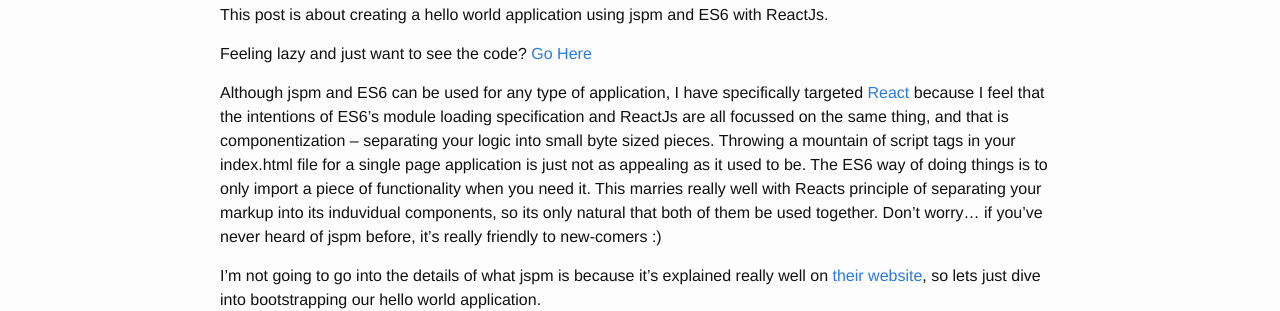
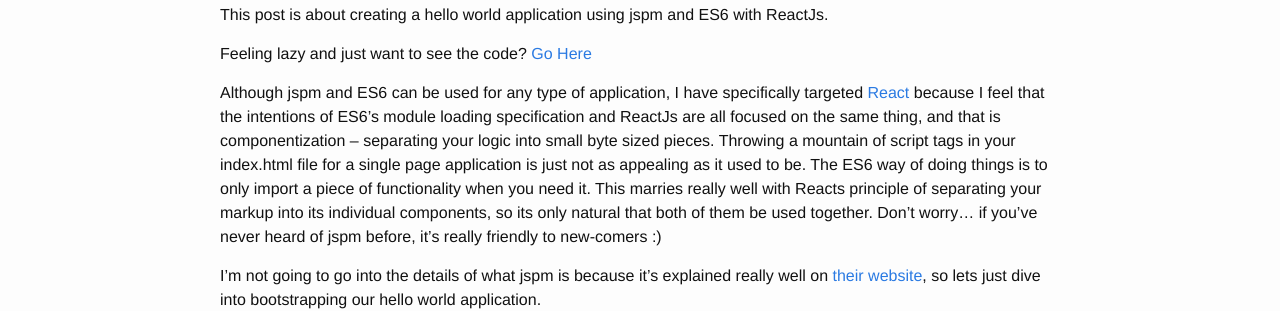
Before and after one commit to sohamkamani/sohamkamani.github.io, a Jekyll site: the page built from _posts/2015-08-31-react-jspm-es6.md, in a window 1280 px wide and 900 px high. Shown: the part 249-560 px from the top of the window. Built offline with Jekyll 4.4.1, drawn with Linux system fonts in a browser that asks for light colours; nearby versions of some CDN libraries; comment, search, counter and statistics services are not loaded.

Commit message:
spelling corrections

```diff
--- a/_posts/2015-08-31-react-jspm-es6.md
+++ b/_posts/2015-08-31-react-jspm-es6.md
@@ -15,7 +15,7 @@
 
 Feeling lazy and just want to see the code? [Go Here](http://github.com/sohamkamani/jspm-es6-react-bootstrap/)
 
-Although jspm and ES6 can be used for any type of application, I have specifically targeted [React](http://facebook.github.io/react/) because I feel that the intentions of ES6's module loading specification and ReactJs are all focussed on the same thing, and that is componentization -- separating your logic into small byte sized pieces. Throwing a mountain of script tags in your index.html file for a single page application is just not as appealing as it used to be. The ES6 way of doing things is to only import a piece of functionality when you need it. This marries really well with Reacts principle of separating your markup into its induvidual components, so its only natural that both of them be used together. Don't worry... if you've never heard of jspm before, it's really friendly to new-comers :)
+Although jspm and ES6 can be used for any type of application, I have specifically targeted [React](http://facebook.github.io/react/) because I feel that the intentions of ES6's module loading specification and ReactJs are all focused on the same thing, and that is componentization -- separating your logic into small byte sized pieces. Throwing a mountain of script tags in your index.html file for a single page application is just not as appealing as it used to be. The ES6 way of doing things is to only import a piece of functionality when you need it. This marries really well with Reacts principle of separating your markup into its individual components, so its only natural that both of them be used together. Don't worry... if you've never heard of jspm before, it's really friendly to new-comers :)
 
 I'm not going to go into the details of what jspm is because it's explained really well on [their website](http://jspm.io/), so lets just dive into bootstrapping our hello world application.
 
```
